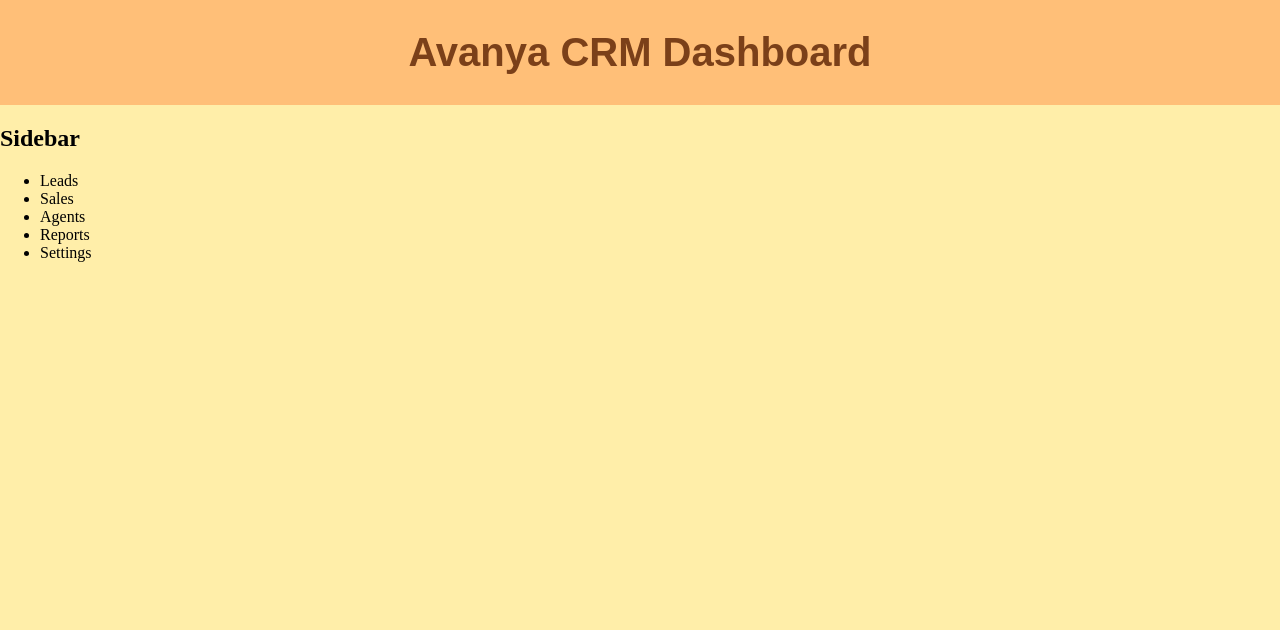
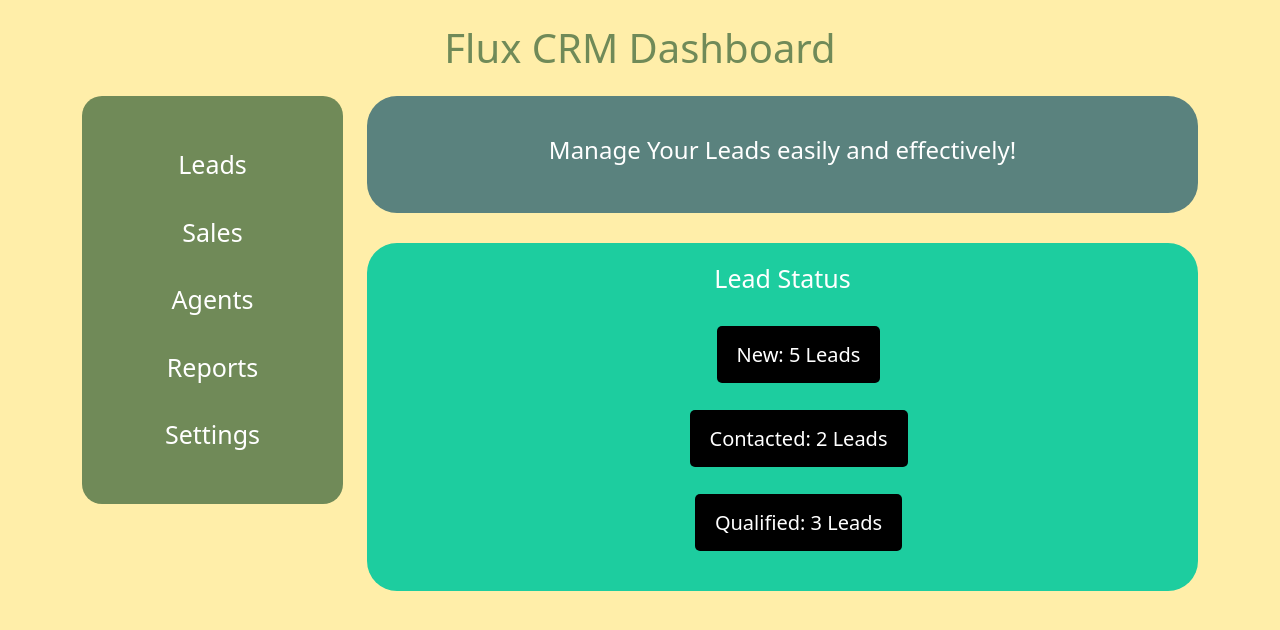
Before and after one commit to shamayil2/CRM-App, a React (Vite) app: page / in a window 1280 px wide. Shown: the top 630 px of the page. Built offline with nearby package versions, Linux system fonts and the light colour scheme.

Commit message:
Designed the Dashboard page

```diff
--- a/package.json
+++ b/package.json
@@ -10,6 +10,7 @@
     "preview": "vite preview"
   },
   "dependencies": {
+    "bootstrap": "^5.3.7",
     "react": "^19.1.0",
     "react-dom": "^19.1.0"
   },
--- a/src/App.css
+++ b/src/App.css
@@ -4,11 +4,66 @@ body {
 }
 
 header h1 {
-    color: #7B4019;
-    font-family: sans-serif;
-    font-size: 40px;
-    background-color: #FFBF78;
-    padding: 30px 20px;
-    margin: 0;
+    color: #708A58;
+}
+
+.side-list ul {
+    background-color: #708A58;
+    border-radius: 20px;
+    padding: 20px 5px;
+    list-style: none;
+}
+
+.side-list li {
+    font-size: 25px;
+    line-height: 1.5;
+    color: white;
+    text-align: center;
+    margin: 30px 0px;
+}
+
+.main-content {
+    background-color: #5A827E;
+    padding: 40px 5px;
+    border-radius: 30px;
+    color: white;
     text-align: center;
 }
+
+.lead-status {
+    background-color: #1DCD9F;
+    padding: 20px 5px;
+    border-radius: 30px;
+    margin: 30px 0px;
+}
+
+.lead-status h5 {
+    text-align: center;
+    color: white;
+    font-size: 25px;
+}
+
+.lead-status ul {
+    list-style: none;
+    gap: 20px;
+    display: flex;
+    flex-direction: column;
+    align-items: center;
+    margin-top: 30px;
+}
+
+.lead-status li {
+    margin: 10px 0px;
+}
+
+.lead-status li h6 {
+    font-size: 20px;
+    margin: 10px 0px;
+}
+
+.lead-status h6 span {
+    border-radius: 5px;
+    padding: 15px 20px;
+    background-color: black;
+    color: white;
+}
--- a/src/App.jsx
+++ b/src/App.jsx
@@ -5,13 +5,34 @@ const App = () => {
   return(
     <>
     <header>
-      <div className="header-H1">
-      <h1>Avanya CRM Dashboard</h1>
+      <div className="header-H1 my-4 text-center">
+      <h1>Flux CRM Dashboard</h1>
       </div>
 
     </header>
     <main>
-    <Sidebar sidebarItems={["Leads","Sales","Agents","Reports","Settings"]}/>
+      <div className="container">
+     <div className="row">
+    <div className="col-md-3 ">
+      <Sidebar sidebarItems={["Leads","Sales","Agents","Reports","Settings"]}/>
+    </div>
+    <div className="col-md-9">
+    <div className="main-content">
+     <h4>Manage Your Leads easily and effectively!</h4>
+    </div>
+    <div className="lead-status">
+    <h5>Lead Status</h5>
+    <ul>
+      <li><h6><span>New: 5 Leads</span> </h6></li>
+      <li><h6><span>Contacted: 2 Leads</span> </h6></li>
+      <li><h6><span>Qualified: 3 Leads</span> </h6></li>
+    </ul>
+    </div>
+    </div>
+      </div>
+      </div>
+
+
     </main>
     </>
   )
--- a/src/components/Sidebar.jsx
+++ b/src/components/Sidebar.jsx
@@ -1,15 +1,19 @@
+
+
 const Sidebar = ({sidebarItems}) => {
     console.log(sidebarItems)
 
     return(
         <>
-        <h2>Sidebar</h2>
-        <ul>
+        <div className="side-list">
+          <ul>
         {sidebarItems.map((item)=>
             <li>{item}</li>
         )}
 
         </ul>
+        </div>
+
         </>
     )
 
--- a/src/main.jsx
+++ b/src/main.jsx
@@ -1,7 +1,8 @@
 import { StrictMode } from 'react'
 import { createRoot } from 'react-dom/client'
+import "bootstrap/dist/css/bootstrap.min.css"
+import "./App.css"
 import './index.css'
-import "./App.css"
 import App from './App.jsx'
 
 createRoot(document.getElementById('root')).render(
```
Also changed, not shown: 1 other file (tests, documents, lock files or other folders).
